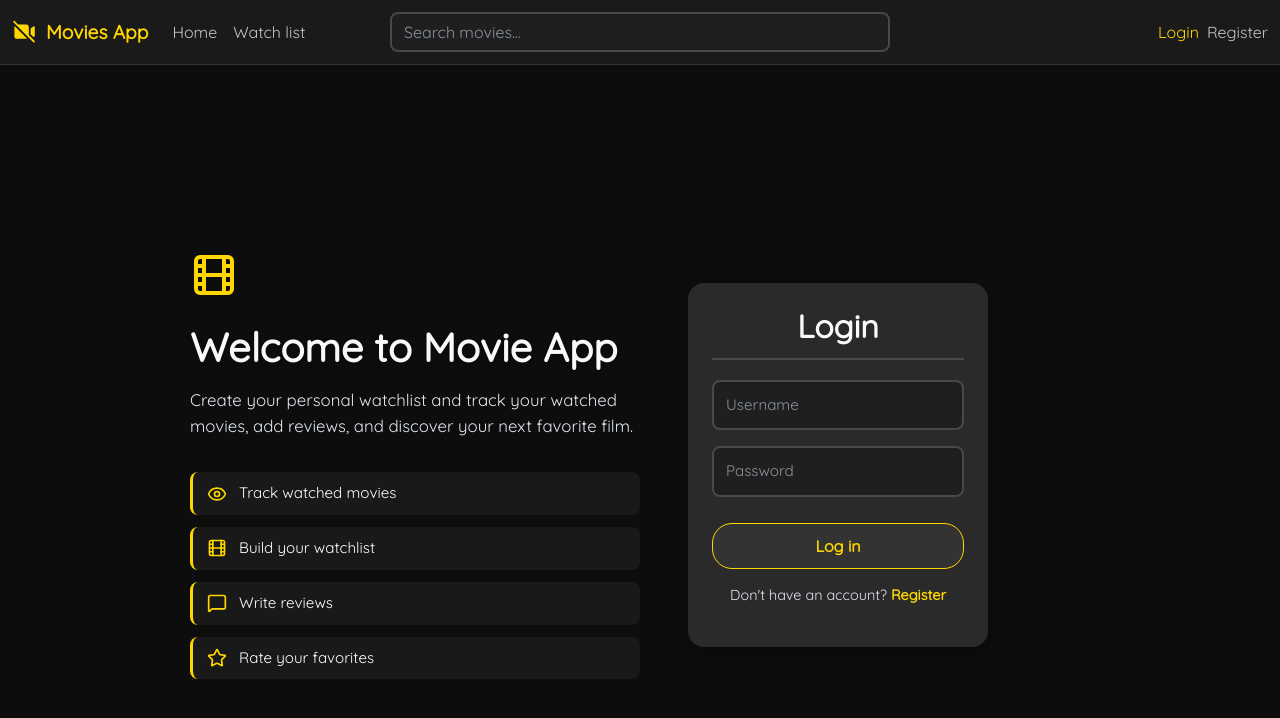
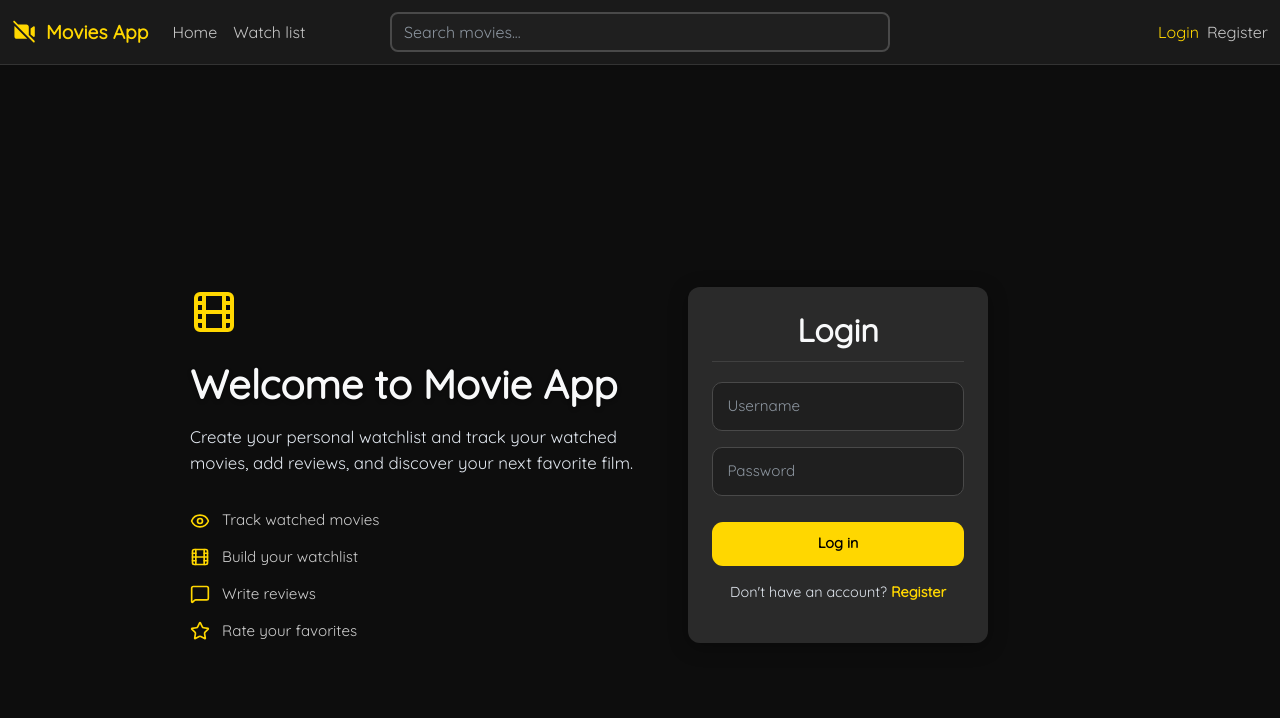
Before and after one commit to MateuszGruntkowski/Movie-Platform, a React (Vite) app in the folder frontend/movies-app/: page /login in a window 1280 px wide. Shown: the top 718 px of the page. Built offline with nearby package versions, Linux system fonts and the light colour scheme; no server answers.

Commit message:
Changed login/register button style

```diff
--- a/frontend/movies-app/src/components/auth/Auth.css
+++ b/frontend/movies-app/src/components/auth/Auth.css
@@ -46,22 +46,19 @@
   margin-bottom: 2rem;
 }
 
+/* Open list: gold icon + text, no boxes or accent borders. */
 .features-list {
   display: flex;
   flex-direction: column;
-  gap: 12px;
+  gap: 14px;
 }
 
 .feature-item {
   display: flex;
   align-items: center;
   gap: 0.75rem;
-  color: #fff;
+  color: #cccccc;
   font-size: 0.95rem;
-  background: rgba(255, 255, 255, 0.05);
-  padding: 10px 14px;
-  border-radius: 8px;
-  border-left: 3px solid #ffd700;
 }
 
 .feature-item svg {
@@ -73,7 +70,7 @@
 .auth-form {
   background-color: #2a2a2a;
   padding: 24px;
-  border-radius: 16px;
+  border-radius: 12px;
   box-shadow: 0 4px 20px rgba(0, 0, 0, 0.3);
   width: 300px;
   display: flex;
@@ -87,19 +84,20 @@
   text-align: center;
   margin-bottom: 20px;
   padding-bottom: 12px;
-  border-bottom: 2px solid #494949;
+  border-bottom: 1px solid rgba(255, 255, 255, 0.1);
 }
 
+/* Inputs: same as the review textarea on Details. */
 .auth-form input {
   margin-bottom: 1rem;
-  padding: 0.75rem;
-  border: 2px solid #494949;
-  border-radius: 8px;
+  padding: 0.75rem 0.9rem;
+  border: 1px solid #494949;
+  border-radius: 10px;
   outline: none;
   background-color: #1f1f1f;
   color: white;
   font-size: 0.95rem;
-  transition: all 0.3s ease;
+  transition: border-color 0.2s ease, background-color 0.2s ease;
 }
 
 .auth-form input::placeholder {
@@ -108,25 +106,33 @@
 
 .auth-form input:focus {
   border-color: #ffd700;
-  box-shadow: 0 0 0 3px rgba(255, 215, 0, 0.15);
-  background-color: #232323;
+  background-color: #262626;
 }
 
+/* Primary button: solid gold, 11px radius, like the main buttons on Home and Details. */
 .auth-form button {
-  background: #333;
-  color: #ffd700;
-  border: 1px solid #ffd700;
-  padding: 10px 30px;
-  border-radius: 20px;
+  min-height: 2.75rem;
+  margin-top: 10px;
+  padding: 0 1.3rem;
+  border: 0;
+  border-radius: 11px;
+  background: #ffd700;
+  color: #000;
+  font: inherit;
+  font-size: 0.9rem;
+  font-weight: 700;
+  line-height: 1;
   cursor: pointer;
-  font-weight: bold;
-  margin-top: 10px;
-  transition: all 0.3s ease;
+  transition: background-color 0.25s ease;
 }
 
 .auth-form button:hover:not(:disabled) {
-  background: #ffd700;
-  color: #000;
+  background: #ffe566;
+}
+
+.auth-form button:focus-visible {
+  outline: 2px solid #fff;
+  outline-offset: 2px;
 }
 
 .auth-form button:disabled {
```
